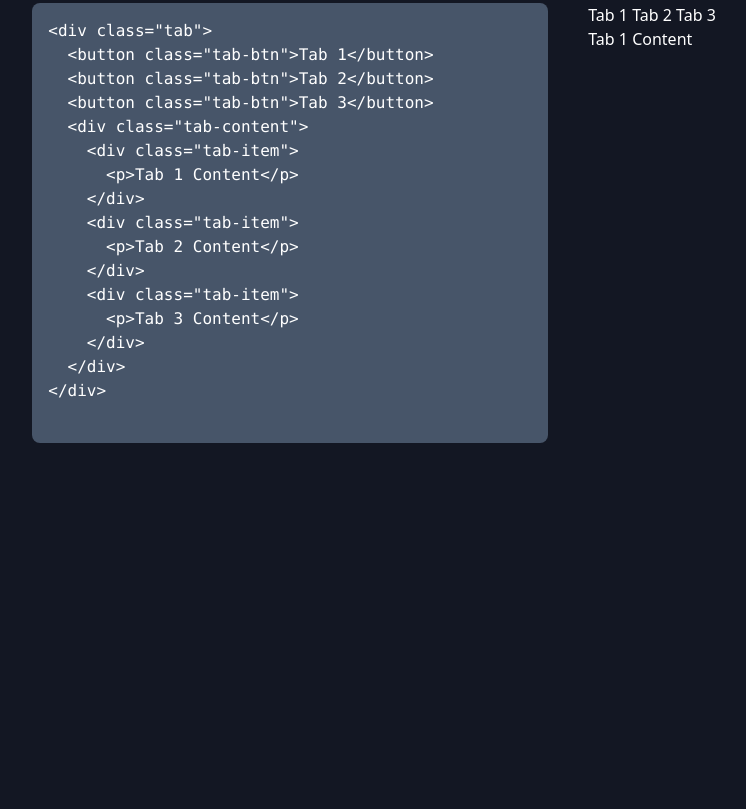
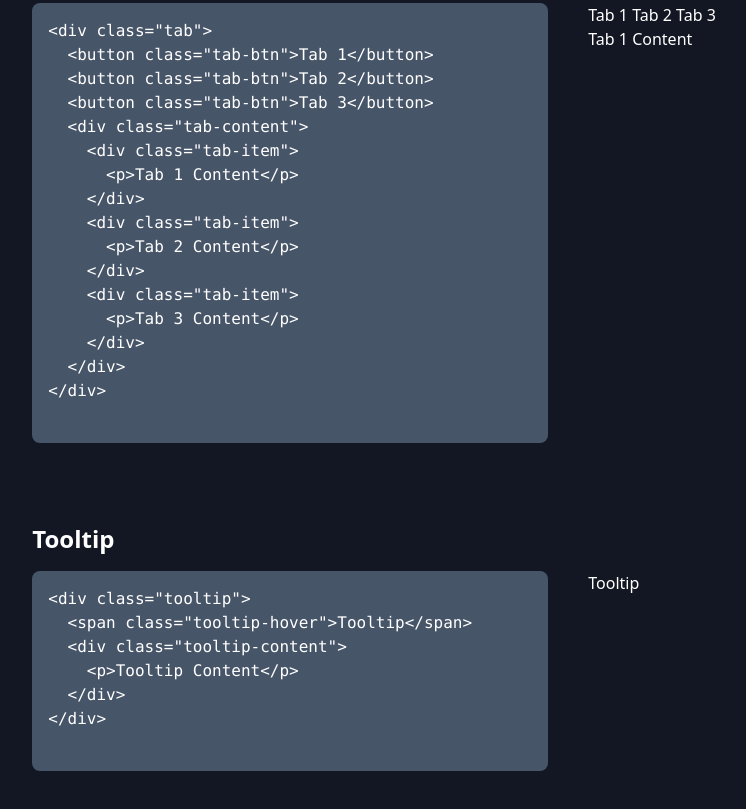
Before and after one commit to mehmetaliayvaz/fast-class-components, a website built with Vite: page index.html in a window 1280 px wide. Shown: the part 1885-2694 px from the top of the page, without its empty margins (161-907 px from the left). Before the commit the page ends 2488 px from the top, so only its background shows below. Built offline with nearby package versions, Linux system fonts and the light colour scheme.

Commit message:
Added tooltip component

```diff
--- a/index.html
+++ b/index.html
@@ -254,6 +254,32 @@
             </div>
           </section>
 
+          <section>
+            <h2 class="section-title">Tooltip</h2>
+            <div class="flex gap-10">
+              <div class="lg:w-1/2 code">
+                <code>
+                <pre>
+&lt;div class="tooltip"&gt;
+  &lt;span class="tooltip-hover"&gt;Tooltip&lt;/span&gt;
+  &lt;div class="tooltip-content"&gt;
+    &lt;p&gt;Tooltip Content&lt;/p&gt;
+  &lt;/div&gt;
+&lt;/div&gt;
+                </pre>
+              </code>
+              </div>
+              <div class="lg:w-1/2">
+                <div class="tooltip">
+                  <span class="tooltip-hover">Tooltip</span>
+                  <div class="tooltip-content">
+                    <p>Tooltip Content</p>
+                  </div>
+                </div>
+              </div>
+            </div>
+          </section>
+
         </div>
       </div>
     </div>
--- a/style.css
+++ b/style.css
@@ -79,6 +79,25 @@
   display: none;
 }
 
+.tooltip {
+  position: relative;
+  display: inline-block;
+}
+
+.tooltip .tooltip-hover:hover + .tooltip-content,
+.tooltip .tooltip-content:hover {
+  display: block;
+}
+
+.tooltip-content {
+  display: none;
+  position: absolute;
+  background-color: #f1f1f1;
+  color: black;
+  padding: 10px;
+  z-index: 1;
+}
+
 @tailwind base;
 @tailwind components;
 @tailwind utilities;
```
